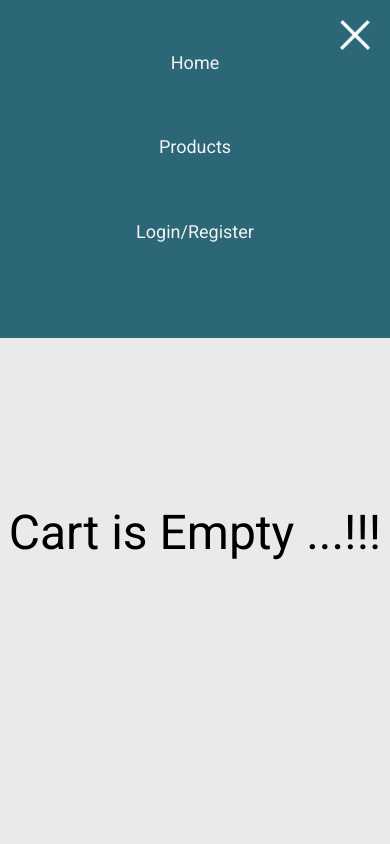
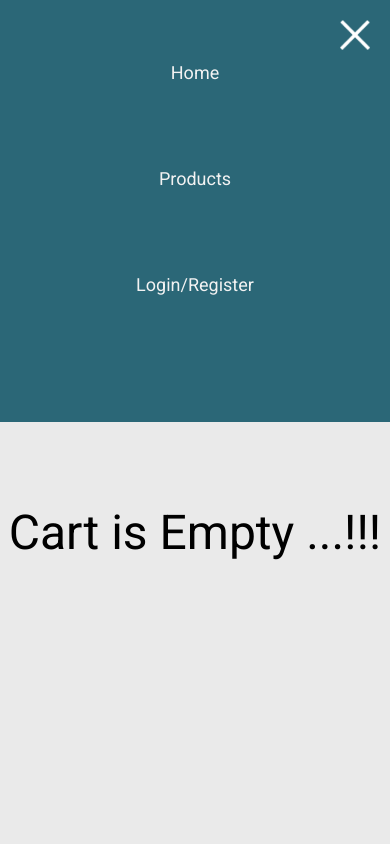
Before and after one commit to smile930307/kashkart, a React (Create React App) app: page /#/cart in a window 390 px wide. Both pictures are taken after a click on the element 355 px from the left and 37 px from the top of the page. Shown: the top 844 px of the page. Built offline with nearby package versions, Linux system fonts and the light colour scheme.

Commit message:
Refactor SCSS

```diff
--- a/src/scss/_cart.scss
+++ b/src/scss/_cart.scss
@@ -1,14 +1,13 @@
 /* ****** Cart ********************** */
 %btn {
+    @include colour($primary-color, $secondary-color);
     padding: 10px 20px;
     text-transform: uppercase;
     letter-spacing: 1px;
     font-weight: bold;
     border: none;
     outline: none;
-    background-color: $primary-color;
     cursor: pointer;
-    color: $secondary-color;
     text-align: center;
 }
 
@@ -78,16 +77,14 @@
     }
 
     #{&}-img {
-        width: 150px;
-        height: 150px;
+        @include spread(150px, 150px);
         background-position: center;
         background-size: contain;
         background-repeat: no-repeat;
         @include bordered(2px, $primary-color);
 
         @include mobile-550 {
-            width: 100px;
-            height: 120px;
+            @include spread(100px, 120px);
         }
 
     }
@@ -117,7 +114,7 @@
         }
 
         h3 {
-            color: rgb(194, 13, 13);
+            color: #C20D0D;
             margin-bottom: 15px;
             font-size: 20px;
 
@@ -129,7 +126,6 @@
             @include mobile-450 {
                 font-size: 14px;
             }
-
         }
 
         .amount {
@@ -139,32 +135,27 @@
             }
 
             .count {
-                width: 30px;
-                height: 30px;
+                @include spread(30px, 30px);
                 @include bordered(1px, #555);
+                @include colour($primary-color, $secondary-color);
                 outline: none;
-                background-color: $primary-color;
-                color: $secondary-color;
                 font-size: 20px;
                 cursor: pointer;
 
                 @include mobile-550 {
-                    width: 25px;
-                    height: 25px;
+                    @include spread(25px, 25px);
                 }
 
                 @include mobile-450 {
-                    width: 20px;
-                    height: 20px;
+                    @include spread(20px, 20px);
                     font-size: 15px;
                 }
             }
 
             span {
-                color: crimson;
+                color: #C20D0D;
                 padding: 0 20px;
                 font-weight: bold;
-
             }
         }
     }
--- a/src/scss/_details.scss
+++ b/src/scss/_details.scss
@@ -11,16 +11,14 @@
 
     #{&}-img {
         @include bordered(2px, $primary-color);
-        width: 350px;
+        @include spread(350px, 450px);
         margin: 20px;
-        height: 450px;
         background-position: center;
         background-size: contain;
         background-repeat: no-repeat;
 
         @include mobile-400 {
-            width: 300px;
-            height: 350px;
+            @include spread(300px, 350px);
         }
 
         @include mobile-350 {
@@ -52,7 +50,7 @@
         }
 
         h3 {
-            color: rgb(194, 13, 13);
+            color: #C20D0D;
             margin: 15px;
             font-size: 30px;
         }
@@ -69,8 +67,7 @@
 
         button {
             @include bordered(1px, #000);
-            width: 35px;
-            height: 35px;
+            @include spread(35px, 35px);
             outline: none;
             margin-right: 10px;
             cursor: pointer;
@@ -97,9 +94,8 @@
     }
 
     #{&}-addtocart {
-        background-color: $primary-color;
+        @include colour($primary-color, $secondary-color);
         cursor: pointer;
-        color: $secondary-color;
         margin: 10px;
         padding: 10px 20px;
         text-transform: uppercase;
--- a/src/scss/_footer.scss
+++ b/src/scss/_footer.scss
@@ -1,7 +1,6 @@
 footer {
     @include flexCenter(column, space-evenly);
-    background-color: $primary-color;
-    color: $secondary-color;
+    @include colour($primary-color, $secondary-color);
     height: 120px;
 
     @include mobile-550 {
--- a/src/scss/_global.scss
+++ b/src/scss/_global.scss
@@ -12,6 +12,16 @@ $secondary-color: #f2f2f2;
 
 @mixin bordered($width, $color) {
     border: $width solid $color;
+}
+
+@mixin spread($width, $height) {
+    width: $width;
+    height: $height;
+}
+
+@mixin colour($background-color, $color) {
+    background-color: $background-color;
+    color: $color;
 }
 
 @mixin mobile-970 {
--- a/src/scss/_header.scss
+++ b/src/scss/_header.scss
@@ -42,13 +42,9 @@ header {
     ul {
         @include mobile-878 {
             position: fixed;
-            width: 100%;
-            height: 40vh;
+            @include spread(100%, 50vh);
             padding-top: 20px;
-            display: flex;
-            flex-direction: column;
-            justify-content: space-around;
-            align-items: center;
+            @include flexCenter(column, space-around);
             z-index: 99;
             transition: 0.7s ease-in-out;
         }
@@ -73,8 +69,7 @@ header {
                 transition: 0.7s;
 
                 &:hover {
-                    color: $primary-color;
-                    background-color: $secondary-color;
+                    @include colour($secondary-color, $primary-color);
                 }
             }
         }
@@ -89,9 +84,8 @@ header {
         }
 
         span {
-            background: rgb(194, 13, 13);
+            @include colour(#C20D0D, $secondary-color);
             border-radius: 50%;
-            color: $secondary-color;
             position: absolute;
             bottom: 25px;
             right: 6px;
--- a/src/scss/_home.scss
+++ b/src/scss/_home.scss
@@ -55,8 +55,7 @@
             }
 
             &:hover {
-                color: $secondary-color;
-                background-color: $primary-color;
+                @include colour($primary-color, $secondary-color);
             }
         }
     }
```
Also changed, not shown: src/scss/_products.scss (+5 -8 lines), src/scss/_register.scss (+6 -14 lines), src/dist/css/main.css, 1 other file (tests, documents, lock files or other folders).
